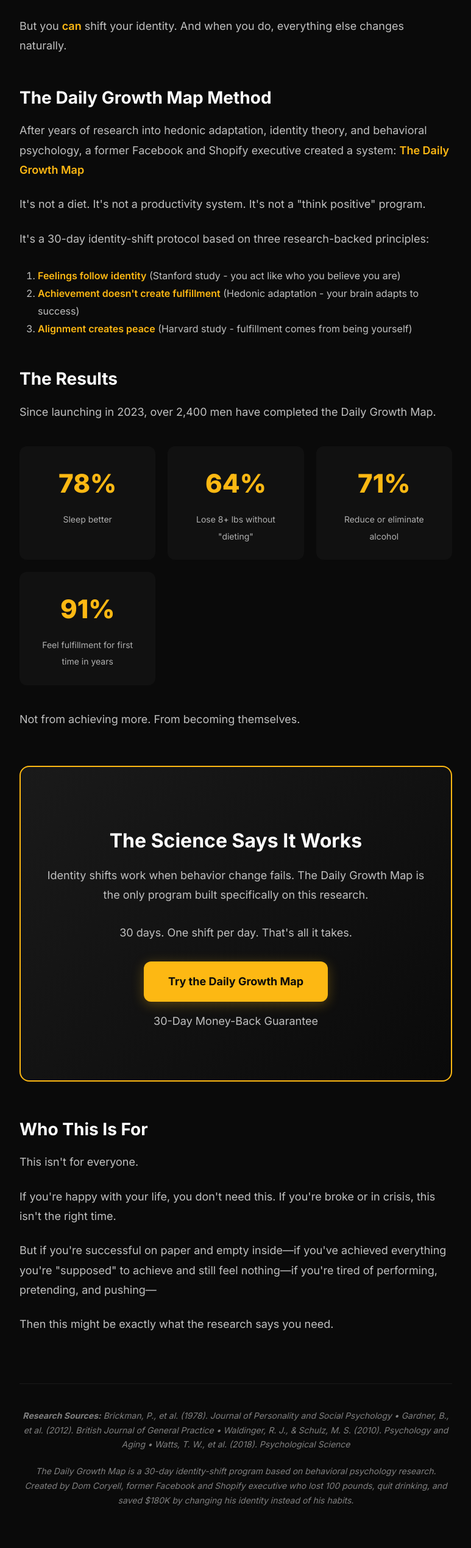
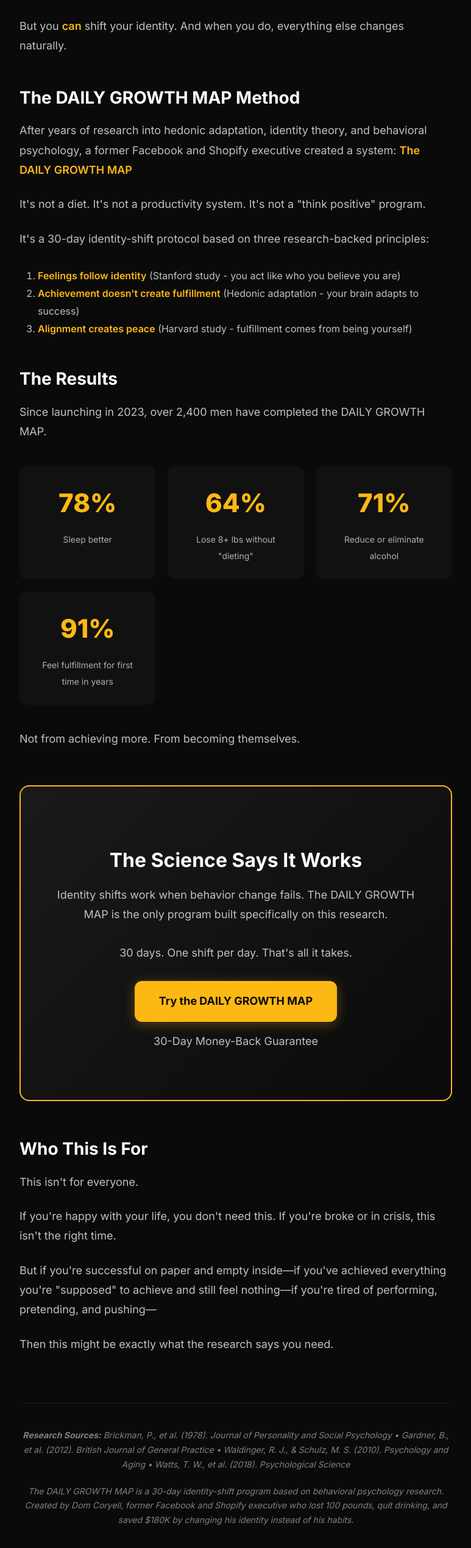
Before and after one commit to domco685/dgm-landers, a plain HTML site: page burnout-research/index.html in a window 1280 px wide. Shown: the part 5437-7976 px from the top of the page at 61% size, without its empty margins (253-1026 px from the left). Before the commit the page ends 7950 px from the top, so only its background shows below. Drawn offline with Linux system fonts and the light colour scheme.

Commit message:
Apply DAILY GROWTH MAP (all caps) and dailygrowthmap.com to all advertorial pages

```diff
--- a/burnout-research/index.html
+++ b/burnout-research/index.html
@@ -3,7 +3,7 @@
 <head>
     <meta charset="UTF-8">
     <meta name="viewport" content="width=device-width, initial-scale=1.0">
-    <title>New Research Reveals Why Successful Men Feel Empty - Daily Growth Map</title>
+    <title>New Research Reveals Why Successful Men Feel Empty - DAILY GROWTH MAP</title>
     <meta name="description" content="Science-backed insights into the achievement trap and why identity shifting works when everything else fails.">
 
     <!-- Google Analytics - PLACEHOLDER: Add your GA4 ID -->
@@ -392,9 +392,9 @@
 
             <p>But you <strong>can</strong> shift your identity. And when you do, everything else changes naturally.</p>
 
-            <h2>The Daily Growth Map Method</h2>
+            <h2>The DAILY GROWTH MAP Method</h2>
 
-            <p>After years of research into hedonic adaptation, identity theory, and behavioral psychology, a former Facebook and Shopify executive created a system: <strong>The Daily Growth Map</strong></p>
+            <p>After years of research into hedonic adaptation, identity theory, and behavioral psychology, a former Facebook and Shopify executive created a system: <strong>The DAILY GROWTH MAP</strong></p>
 
             <p>It's not a diet. It's not a productivity system. It's not a "think positive" program.</p>
 
@@ -408,7 +408,7 @@
 
             <h2>The Results</h2>
 
-            <p>Since launching in 2023, over 2,400 men have completed the Daily Growth Map.</p>
+            <p>Since launching in 2023, over 2,400 men have completed the DAILY GROWTH MAP.</p>
 
             <div class="stats-row">
                 <div class="stat-box">
@@ -433,9 +433,9 @@
 
             <div class="cta-box">
                 <h2>The Science Says It Works</h2>
-                <p>Identity shifts work when behavior change fails. The Daily Growth Map is the only program built specifically on this research.</p>
+                <p>Identity shifts work when behavior change fails. The DAILY GROWTH MAP is the only program built specifically on this research.</p>
                 <p>30 days. One shift per day. That's all it takes.</p>
-                <a href="/identity-shift?utm_source=advertorial&utm_content=research" class="cta-button">Try the Daily Growth Map</a>
+                <a href="/identity-shift?utm_source=advertorial&utm_content=research" class="cta-button">Try the DAILY GROWTH MAP</a>
                 <p class="guarantee">30-Day Money-Back Guarantee</p>
             </div>
 
@@ -452,7 +452,7 @@
 
         <div class="article-footer">
             <p><strong>Research Sources:</strong> Brickman, P., et al. (1978). Journal of Personality and Social Psychology • Gardner, B., et al. (2012). British Journal of General Practice • Waldinger, R. J., & Schulz, M. S. (2010). Psychology and Aging • Watts, T. W., et al. (2018). Psychological Science</p>
-            <p style="margin-top: 20px;">The Daily Growth Map is a 30-day identity-shift program based on behavioral psychology research. Created by Dom Coryell, former Facebook and Shopify executive who lost 100 pounds, quit drinking, and saved $180K by changing his identity instead of his habits.</p>
+            <p style="margin-top: 20px;">The DAILY GROWTH MAP is a 30-day identity-shift program based on behavioral psychology research. Created by Dom Coryell, former Facebook and Shopify executive who lost 100 pounds, quit drinking, and saved $180K by changing his identity instead of his habits.</p>
         </div>
     </div>
 
```
Also changed, not shown: burnout-7-signs/index.html (+4 -4 lines), burnout-my-story/index.html (+4 -4 lines).
